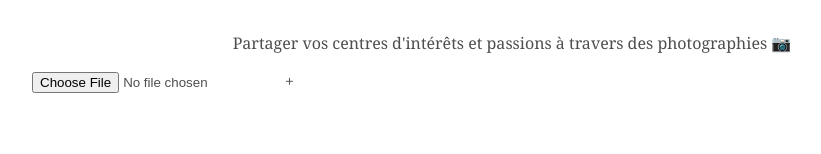
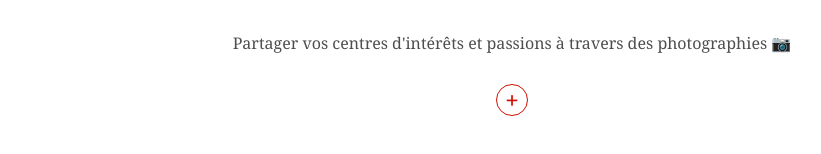
Before and after one commit to remmoclock/pinterest, a React (Vite) app: page / in a window 1280 px wide. Shown: the part 296-450 px from the top of the page, without its empty margins (128-949 px from the left). Built offline with nearby package versions, Linux system fonts and the light colour scheme.

Commit message:
add form css

```diff
--- a/src/Components/UploadForm.jsx
+++ b/src/Components/UploadForm.jsx
@@ -14,7 +14,7 @@
       setError("");
     } else {
       setFile(null);
-      setError("Choisir une image (png ou jpg)");
+      setError("Choisir une image au format png ou jpg");
     }
   };
 
--- a/src/index.css
+++ b/src/index.css
@@ -28,3 +28,38 @@
   margin-top: 60px;
   font-size: 2.6rem;
 }
+
+/* upload form styles */
+form {
+  margin: 30px auto 10px;
+  text-align: center;
+}
+label input {
+  height: 0;
+  width: 0;
+  opacity: 0;
+}
+label {
+  display: block;
+  width: 30px;
+  height: 30px;
+  border: 1px solid var(--primary);
+  border-radius: 50%;
+  margin: 10px auto;
+  line-height: 30px;
+  color: var(--primary);
+  font-weight: bold;
+  font-size: 24px;
+  cursor: pointer;
+}
+label:hover {
+  background: var(--primary);
+  color: white;
+}
+.output {
+  height: 60px;
+  font-size: 0.8rem;
+}
+.error {
+  color: var(--error);
+}
```
